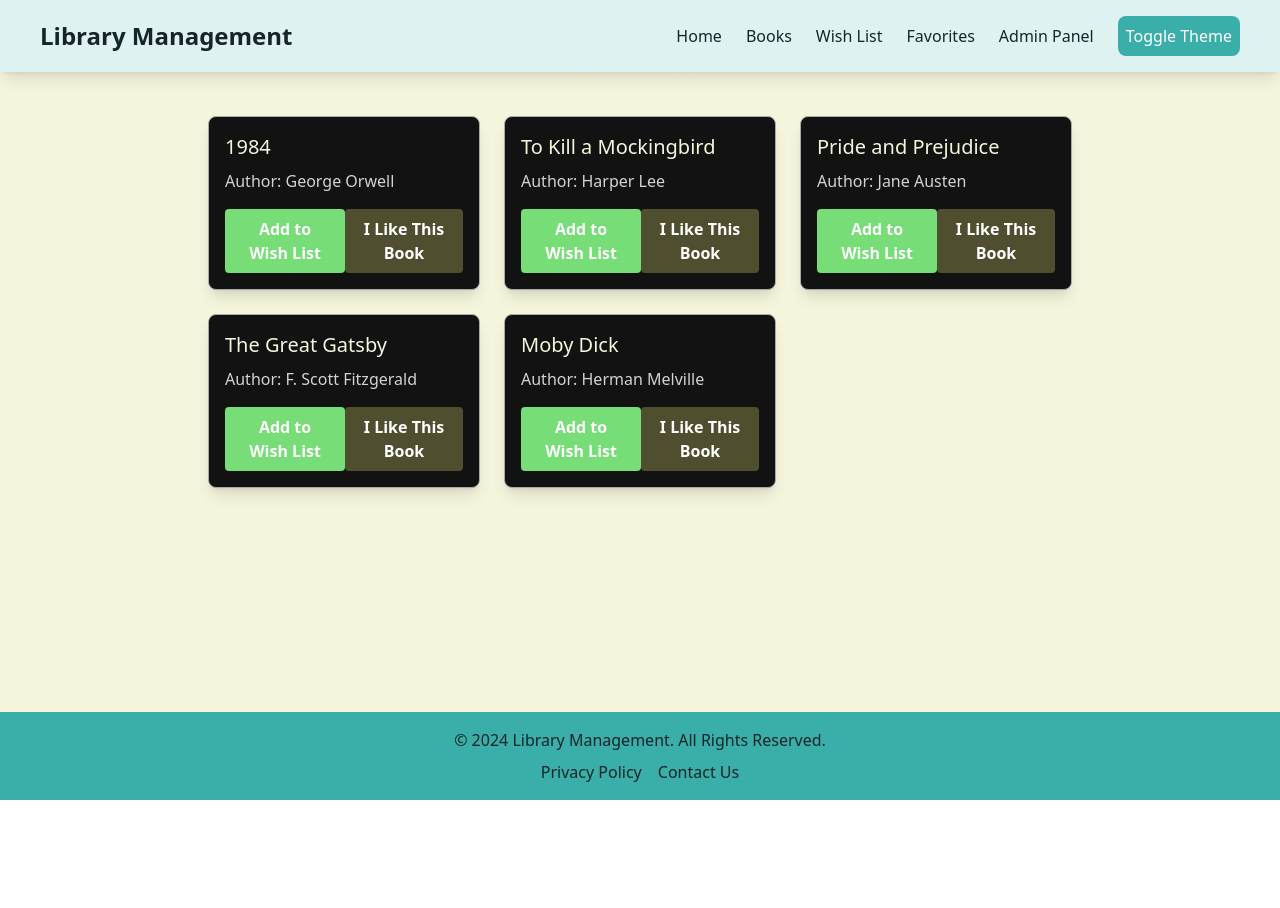
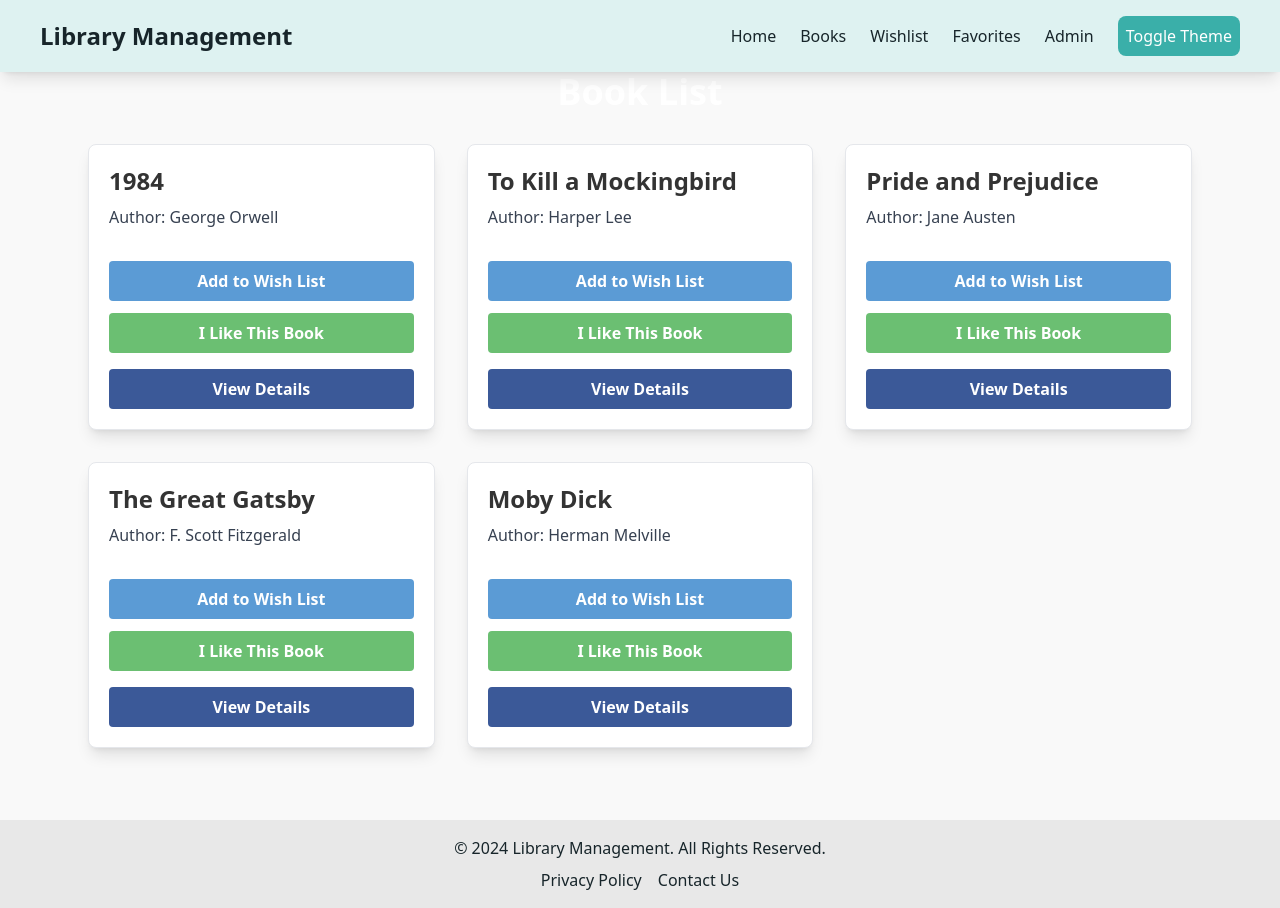
Before and after one commit to bittarwork/Bittarov_React_course_mat, a React (Create React App) app in the folder CoursePorjects-all/: page /books in a window 1280 px wide. Before the commit the page ends 800 px from the top, so only its background shows below. Built offline with nearby package versions, Linux system fonts and the light colour scheme.

Commit message:
some last touches on first final project

```diff
--- a/CoursePorjects-all/src/section12/App.js
+++ b/CoursePorjects-all/src/section12/App.js
@@ -1,5 +1,3 @@
-// src/App.js
-
 import { BrowserRouter as Router, Routes, Route } from 'react-router-dom';
 import Home from './components/Home';
 import BookList from './components/BookList';
@@ -8,12 +6,12 @@ import Favorites from './components/Favorites';
 import AdminPanel from './components/AdminPanel';
 import Layout from './components/Layout';
 import { ThemeProvider } from './context/ThemeContext';
-import { BookProvider } from './context/BookContext'; // استيراد BookProvider
+import { BookProvider } from './context/BookContext';
 import BookDetails from "./components/BookDetails"
 function App() {
     return (
         <ThemeProvider>
-            <BookProvider> {/* تضمين BookProvider هنا */}
+            <BookProvider>
                 <Router>
                     <Layout>
                         <Routes>
--- a/CoursePorjects-all/src/section12/components/AdminPanel.js
+++ b/CoursePorjects-all/src/section12/components/AdminPanel.js
@@ -1,5 +1,3 @@
-// src/components/AdminPanel.js
-
 import React, { useContext, useState } from 'react';
 import { BookContext } from '../context/BookContext';
 
@@ -29,69 +27,83 @@ const AdminPanel = () => {
     };
 
     return (
-        <div className="p-6 bg-gray-100 rounded-lg shadow-md">
-            <h2 className="text-2xl font-semibold mb-4">Admin Panel</h2>
+        <div className="p-6 bg-gray-100 rounded-lg shadow-md max-w-4xl mx-auto mt-16">
+            <h2 className="text-3xl font-semibold mb-6 text-center">Admin Panel</h2>
 
             {/* Add/Edit Book Section */}
-            <div className="mb-6">
-                <h3 className="text-xl font-medium mb-2">{editingBook ? 'Edit Book' : 'Add New Book'}</h3>
+            <div className="bg-white p-4 rounded-lg shadow mb-6">
+                <h3 className="text-2xl font-medium mb-4 text-center">{editingBook ? 'Edit Book' : 'Add New Book'}</h3>
                 <input
                     type="text"
                     placeholder="Book Title"
                     value={newBook.title}
                     onChange={(e) => setNewBook({ ...newBook, title: e.target.value })}
-                    className="border rounded p-2 w-full mb-2"
+                    className="border rounded p-3 w-full mb-2 focus:outline-none focus:ring focus:border-blue-500"
                 />
                 <input
                     type="text"
                     placeholder="Author"
                     value={newBook.author}
                     onChange={(e) => setNewBook({ ...newBook, author: e.target.value })}
-                    className="border rounded p-2 w-full mb-2"
+                    className="border rounded p-3 w-full mb-2 focus:outline-none focus:ring focus:border-blue-500"
                 />
                 <input
                     type="text"
                     placeholder="Image URL"
                     value={newBook.image}
                     onChange={(e) => setNewBook({ ...newBook, image: e.target.value })}
-                    className="border rounded p-2 w-full mb-2"
+                    className="border rounded p-3 w-full mb-2 focus:outline-none focus:ring focus:border-blue-500"
                 />
                 <textarea
                     placeholder="Description"
                     value={newBook.description}
                     onChange={(e) => setNewBook({ ...newBook, description: e.target.value })}
-                    className="border rounded p-2 w-full mb-4"
+                    className="border rounded p-3 w-full mb-4 focus:outline-none focus:ring focus:border-blue-500"
                 />
                 <button
                     onClick={editingBook ? handleUpdateBook : handleAddBook}
-                    className="bg-blue-500 text-white py-2 px-4 rounded hover:bg-blue-600 transition duration-200"
+                    className="bg-blue-500 text-white py-2 px-4 rounded-lg w-full hover:bg-blue-600 transition duration-200"
                 >
                     {editingBook ? 'Update Book' : 'Add Book'}
                 </button>
             </div>
 
             {/* Statistics Section */}
-            <div className="mb-6">
-                <h3 className="text-xl font-medium mb-2">Statistics</h3>
-                <ul className="list-disc list-inside bg-white rounded p-4 shadow">
-                    <li>Total Books: {getTotalBooks()}</li>
-                    <li>Total Wish List: {getTotalWishList()}</li>
-                    <li>Total Favorites: {getTotalFavorites()}</li>
-                    <li>Total Borrowed Books: {getTotalBorrowedBooks()}</li>
-                </ul>
+            <div className="bg-white p-4 rounded-lg shadow mb-6">
+                <h3 className="text-2xl font-medium mb-4 text-center">Statistics</h3>
+                <div className="grid grid-cols-1 md:grid-cols-2 lg:grid-cols-4 gap-4">
+                    <div className="bg-blue-100 p-4 rounded-lg shadow text-center">
+                        <h4 className="text-lg font-semibold">Total Books</h4>
+                        <p className="text-2xl font-bold">{getTotalBooks()}</p>
+                    </div>
+                    <div className="bg-green-100 p-4 rounded-lg shadow text-center">
+                        <h4 className="text-lg font-semibold">Total Wish List</h4>
+                        <p className="text-2xl font-bold">{getTotalWishList()}</p>
+                    </div>
+                    <div className="bg-yellow-100 p-4 rounded-lg shadow text-center">
+                        <h4 className="text-lg font-semibold">Total Favorites</h4>
+                        <p className="text-2xl font-bold">{getTotalFavorites()}</p>
+                    </div>
+                    <div className="bg-red-100 p-4 rounded-lg shadow text-center">
+                        <h4 className="text-lg font-semibold">Total Borrowed Books</h4>
+                        <p className="text-2xl font-bold">{getTotalBorrowedBooks()}</p>
+                    </div>
+                </div>
             </div>
 
             {/* Current Books List */}
-            <div>
-                <h3 className="text-xl font-medium mb-2">Current Books</h3>
+            <div className="bg-white p-4 rounded-lg shadow">
+                <h3 className="text-2xl font-medium mb-4 text-center">Current Books</h3>
                 {state.books.length > 0 ? (
-                    <ul className="bg-white rounded p-4 shadow">
+                    <ul>
                         {state.books.map((book) => (
-                            <li key={book.id} className="flex justify-between items-center py-2 border-b">
-                                <div>
+                            <li key={book.id} className="flex justify-between items-center py-2 border-b last:border-b-0">
+                                <div className="flex items-center">
                                     <img src={book.image} alt={book.title} className="w-16 h-16 rounded mr-4" />
-                                    <span>{book.title} by {book.author}</span>
-                                    <p className="text-sm text-gray-500">{book.description}</p>
+                                    <div>
+                                        <span className="font-semibold">{book.title}</span> by <span className="text-gray-500">{book.author}</span>
+                                        <p className="text-sm text-gray-500">{book.description}</p>
+                                    </div>
                                 </div>
                                 <div className="flex space-x-2">
                                     <button
@@ -111,7 +123,7 @@ const AdminPanel = () => {
                         ))}
                     </ul>
                 ) : (
-                    <p>No books available</p>
+                    <p className="text-center text-gray-500">No books available</p>
                 )}
             </div>
         </div>
--- a/CoursePorjects-all/src/section12/components/BookDetails.js
+++ b/CoursePorjects-all/src/section12/components/BookDetails.js
@@ -1,7 +1,7 @@
 // src/components/BookDetails.js
 
 import React, { useContext } from 'react';
-import { useParams } from 'react-router-dom';
+import { useParams, Link } from 'react-router-dom';
 import { BookContext } from '../context/BookContext';
 
 const BookDetails = () => {
@@ -17,13 +17,20 @@ const BookDetails = () => {
     }
 
     return (
-        <div className="max-w-4xl mx-auto px-4 py-6">
+        <div className="max-w-4xl mx-auto px-4 py-6 mt-16">
             <div className="bg-[#121212] rounded-lg shadow-lg p-6">
                 <h2 className="text-3xl font-semibold text-[#F5F5DC] mb-4">{book.title}</h2>
-                <p className="text-[#D3D3D3] mb-2">Author: <span className="font-light">{book.author}</span></p>
-                <img src={book.image} alt={book.title} className="w-full h-auto mb-4 rounded" /> {/* إذا كان لديك صورة للكتاب */}
-                <p className="text-[#D3D3D3] mb-4">{book.description}</p> {/* وصف الكتاب */}
-                <p className="text-[#D3D3D3] mb-4">Borrowed: {book.isBorrowed ? 'Yes' : 'No'}</p> {/* حالة الإعارة */}
+                <p className="text-[#D3D3D3] mb-2">
+                    Author: <span className="font-light">{book.author}</span>
+                </p>
+                <img src={book.image} alt={book.title} className="w-full h-auto mb-4 rounded" />
+                <p className="text-[#D3D3D3] mb-4">{book.description}</p>
+                <p className="text-[#D3D3D3] mb-4">
+                    Borrowed: <span className={book.isBorrowed ? 'text-red-500' : 'text-green-500'}>{book.isBorrowed ? 'Yes' : 'No'}</span>
+                </p>
+                <Link to="/books" className="inline-block bg-blue-500 text-white py-2 px-4 rounded hover:bg-blue-600 transition duration-200 mt-4">
+                    Back to Books
+                </Link>
             </div>
         </div>
     );
--- a/CoursePorjects-all/src/section12/components/BookList.js
+++ b/CoursePorjects-all/src/section12/components/BookList.js
@@ -1,6 +1,5 @@
 // src/components/BookList.js
 import { Link } from 'react-router-dom';
-
 import React, { useContext } from 'react';
 import { BookContext } from '../context/BookContext';
 
@@ -16,33 +15,49 @@ const BookList = () => {
     };
 
     return (
-        <div className="max-w-4xl mx-auto px-4 py-6">
-            <h2 className="text-3xl font-semibold text-center text-[#F5F5DC] mb-4">Book List</h2>
+        <div className="max-w-6xl mx-auto px-6 py-8">
+            <h2 className="text-4xl font-bold text-center mb-8 text-[#fff] ">Book List</h2>
             {state.books.length > 0 ? (
-                <div className="grid grid-cols-1 sm:grid-cols-2 lg:grid-cols-3 gap-6">
+                <div className="grid grid-cols-1 sm:grid-cols-2 lg:grid-cols-3 gap-8">
                     {state.books.map((book) => (
-                        <Link to={`/books/${book.id}`} key={book.id} className="bg-[#121212] rounded-lg shadow-lg p-4 transition-transform transform hover:scale-105 border border-[#A9A9A9]">
-                            <h3 className="text-xl font-medium text-[#F5F5DC] mb-2">{book.title}</h3>
-                            <p className="text-[#D3D3D3] mb-4">Author: <span className="font-light">{book.author}</span></p>
-                            <div className="flex justify-between">
+                        <div
+                            key={book.id}
+                            className="bg-white dark:bg-[#1F1F1F] rounded-lg shadow-lg transition-transform transform hover:scale-105 border border-gray-200 dark:border-gray-700 p-5 flex flex-col justify-between"
+                        >
+                            <div>
+                                <h3 className="text-2xl font-semibold text-[#333] dark:text-[#F5F5DC] mb-2">{book.title}</h3>
+                                <p className="text-md text-gray-700 dark:text-[#D3D3D3] mb-4">Author: <span className="font-light">{book.author}</span></p>
+                            </div>
+                            <div className="flex flex-col space-y-3 mt-4">
                                 <button
-                                    onClick={(e) => { e.stopPropagation(); addToWishList(book); }} // لمنع تفعيل الرابط عند الضغط على الزر
-                                    className="bg-[#77DD77] text-white font-semibold py-2 px-4 rounded hover:bg-[#4F4F2F] transition"
+                                    onClick={(e) => {
+                                        e.stopPropagation();
+                                        addToWishList(book);
+                                    }}
+                                    className="bg-[#5B9BD5] text-white font-semibold py-2 rounded hover:bg-[#4A92B4] transition"
                                 >
                                     Add to Wish List
                                 </button>
                                 <button
-                                    onClick={(e) => { e.stopPropagation(); addToFavorites(book); }} // لمنع تفعيل الرابط عند الضغط على الزر
-                                    className="bg-[#4F4F2F] text-white font-semibold py-2 px-4 rounded hover:bg-[#77DD77] transition"
+                                    onClick={(e) => {
+                                        e.stopPropagation();
+                                        addToFavorites(book);
+                                    }}
+                                    className="bg-[#6BBF72] text-white font-semibold py-2 rounded hover:bg-[#58A563] transition"
                                 >
                                     I Like This Book
                                 </button>
                             </div>
-                        </Link>
+                            <Link to={`/books/${book.id}`}>
+                                <button className="bg-[#3B5998] text-white font-semibold py-2 rounded hover:bg-[#2E4A73] transition w-full mt-4">
+                                    View Details
+                                </button>
+                            </Link>
+                        </div>
                     ))}
                 </div>
             ) : (
-                <p className="text-center text-[#D3D3D3] text-lg">No books available</p>
+                <p className="text-center text-[#555] dark:text-[#D3D3D3] text-lg">No books available</p>
             )}
         </div>
     );
--- a/CoursePorjects-all/src/section12/components/Footer.js
+++ b/CoursePorjects-all/src/section12/components/Footer.js
@@ -1,8 +1,6 @@
-import React from 'react';
-
 const Footer = ({ theme }) => {
     return (
-        <footer className={`text-center py-4 mt-auto ${theme === 'light' ? 'bg-[#3AAFA9] text-[#17252A]' : 'bg-[#2B7A78] text-[#FEFFFF]'}`}>
+        <footer className={`text-center py-4 mt-auto ${theme === 'light' ? 'bg-[#E8E8E8] text-[#17252A]' : 'bg-[#17252A] text-[#FEFFFF]'}`}>
             <p>© 2024 Library Management. All Rights Reserved.</p>
             <div className="flex justify-center space-x-4 mt-2">
                 <a href="/privacy-policy" className={`hover:underline ${theme === 'light' ? 'text-[#17252A]' : 'text-[#FEFFFF]'}`}>Privacy Policy</a>
--- a/CoursePorjects-all/src/section12/components/Header.js
+++ b/CoursePorjects-all/src/section12/components/Header.js
@@ -8,21 +8,15 @@ const Header = ({ toggleTheme, theme }) => {
                     Library Management
                 </div>
                 <div className="space-x-6">
-                    <Link to="/" className={`transition-colors duration-300 ${theme === 'light' ? 'text-[#17252A] hover:text-[#3AAFA9]' : 'text-[#FEFFFF] hover:text-[#3AAFA9]'}`}>
-                        Home
-                    </Link>
-                    <Link to="/books" className={`transition-colors duration-300 ${theme === 'light' ? 'text-[#17252A] hover:text-[#3AAFA9]' : 'text-[#FEFFFF] hover:text-[#3AAFA9]'}`}>
-                        Books
-                    </Link>
-                    <Link to="/wishlist" className={`transition-colors duration-300 ${theme === 'light' ? 'text-[#17252A] hover:text-[#3AAFA9]' : 'text-[#FEFFFF] hover:text-[#3AAFA9]'}`}>
-                        Wish List
-                    </Link>
-                    <Link to="/favorites" className={`transition-colors duration-300 ${theme === 'light' ? 'text-[#17252A] hover:text-[#3AAFA9]' : 'text-[#FEFFFF] hover:text-[#3AAFA9]'}`}>
-                        Favorites
-                    </Link>
-                    <Link to="/admin" className={`transition-colors duration-300 ${theme === 'light' ? 'text-[#17252A] hover:text-[#3AAFA9]' : 'text-[#FEFFFF] hover:text-[#3AAFA9]'}`}>
-                        Admin Panel
-                    </Link>
+                    {['/', '/books', '/wishlist', '/favorites', '/admin'].map((path, index) => (
+                        <Link
+                            key={index}
+                            to={path}
+                            className={`transition-colors duration-300 ${theme === 'light' ? 'text-[#17252A] hover:text-[#3AAFA9]' : 'text-[#FEFFFF] hover:text-[#3AAFA9]'}`}
+                        >
+                            {path === '/' ? 'Home' : path.substring(1).charAt(0).toUpperCase() + path.slice(2)}
+                        </Link>
+                    ))}
                     <button onClick={toggleTheme} className="ml-6 p-2 bg-[#3AAFA9] text-white rounded-lg transition duration-300 hover:bg-[#2B7A78]">
                         Toggle Theme
                     </button>
--- a/CoursePorjects-all/src/section12/components/Layout.js
+++ b/CoursePorjects-all/src/section12/components/Layout.js
@@ -1,4 +1,3 @@
-
 import Header from './Header';
 import Footer from './Footer';
 import { useTheme } from '../context/ThemeContext';
@@ -7,9 +6,9 @@ const Layout = ({ children }) => {
     const { theme, toggleTheme } = useTheme();
 
     return (
-        <div className={`flex flex-col min-h-screen ${theme === 'light' ? 'bg-[#F5F5DC]' : 'bg-[#121212]'}`}>
+        <div className={`flex flex-col min-h-screen ${theme === 'light' ? 'bg-[#F9F9F9]' : 'bg-[#121212]'}`}>
             <Header toggleTheme={toggleTheme} theme={theme} />
-            <main className={`flex-grow container mx-auto py-10 px-10 ${theme === 'light' ? 'text-gray-900' : 'text-[#F5F5DC]'}`}>
+            <main className={`flex-grow container mx-auto py-10 px-10 ${theme === 'light' ? 'text-gray-900' : 'text-[#E0E0E0]'}`}>
                 {children}
             </main>
             <Footer theme={theme} />
--- a/CoursePorjects-all/src/section12/components/WishList.js
+++ b/CoursePorjects-all/src/section12/components/WishList.js
@@ -1,5 +1,4 @@
 // src/components/WishList.js
-
 import React, { useContext } from 'react';
 import { BookContext } from '../context/BookContext';
 
@@ -12,17 +11,20 @@ const WishList = () => {
     };
 
     return (
-        <div className="max-w-4xl mx-auto px-4 py-6">
-            <h2 className="text-3xl font-semibold text-center text-[#F5F5DC] mb-6">Wish List</h2>
+        <div className="max-w-6xl mx-auto px-6 py-8">
+            <h2 className="text-4xl font-bold text-center mb-8 text-[#222] dark:text-[#F5F5DC]">Wish List</h2>
             {state.wishList.length > 0 ? (
-                <div className="grid grid-cols-1 sm:grid-cols-2 lg:grid-cols-3 gap-6">
+                <div className="grid grid-cols-1 sm:grid-cols-2 lg:grid-cols-3 gap-8">
                     {state.wishList.map((book) => (
-                        <div key={book.id} className="bg-[#121212] rounded-lg shadow-lg p-4 transition-transform transform hover:scale-105 border border-[#A9A9A9]">
-                            <h3 className="text-xl font-semibold text-[#F5F5DC] mb-2">{book.title}</h3>
-                            <div className="flex justify-between items-center">
+                        <div
+                            key={book.id}
+                            className="bg-white dark:bg-[#1F1F1F] rounded-lg shadow-lg transition-transform transform hover:scale-105 border border-gray-200 dark:border-gray-700 p-5 flex flex-col justify-between"
+                        >
+                            <h3 className="text-2xl font-semibold text-[#333] dark:text-[#F5F5DC] mb-4">{book.title}</h3>
+                            <div className="flex justify-between items-center mt-auto">
                                 <button
                                     onClick={() => borrowBookFromWishList(book)}
-                                    className="bg-[#77DD77] text-white font-semibold py-2 px-4 rounded hover:bg-[#4F4F2F] transition"
+                                    className="bg-[#6BBF72] text-white font-semibold py-2 rounded hover:bg-[#58A563] transition w-full"
                                 >
                                     Borrow
                                 </button>
@@ -31,7 +33,7 @@ const WishList = () => {
                     ))}
                 </div>
             ) : (
-                <p className="text-center text-[#D3D3D3] text-lg">No books in your wish list</p>
+                <p className="text-center text-[#555] dark:text-[#D3D3D3] text-lg">No books in your wish list</p>
             )}
         </div>
     );
--- a/CoursePorjects-all/src/section12/context/BookContext.js
+++ b/CoursePorjects-all/src/section12/context/BookContext.js
@@ -8,11 +8,11 @@ const BookContext = createContext();
 // Initial state with more details for books
 const initialState = {
     books: [
-        { id: 1, title: '1984', author: 'George Orwell', image: 'https://example.com/images/1984.jpg', description: 'A dystopian novel about totalitarianism and surveillance.', isBorrowed: false },
-        { id: 2, title: 'To Kill a Mockingbird', author: 'Harper Lee', image: 'https://example.com/images/to-kill-a-mockingbird.jpg', description: 'A novel set in the American South, dealing with issues of race and injustice.', isBorrowed: false },
-        { id: 3, title: 'Pride and Prejudice', author: 'Jane Austen', image: 'https://example.com/images/pride-and-prejudice.jpg', description: 'A romantic novel that critiques the British landed gentry at the end of the 18th century.', isBorrowed: false },
-        { id: 4, title: 'The Great Gatsby', author: 'F. Scott Fitzgerald', image: 'https://example.com/images/the-great-gatsby.jpg', description: 'A novel about the American dream and the decadence of the Jazz Age.', isBorrowed: false },
-        { id: 5, title: 'Moby Dick', author: 'Herman Melville', image: 'https://example.com/images/moby-dick.jpg', description: 'A novel about the obsessive quest of Captain Ahab to seek revenge on Moby Dick.', isBorrowed: false },
+        { id: 1, title: '1984', author: 'George Orwell', image: 'https://cdn.kobo.com/book-images/c9472126-7f96-402d-ba57-5ba4c0f4b238/353/569/90/False/nineteen-eighty-four-1984-george.jpg', description: 'A dystopian novel about totalitarianism and surveillance.', isBorrowed: false },
+        { id: 2, title: 'To Kill a Mockingbird', author: 'Harper Lee', image: 'https://m.media-amazon.com/images/I/81gepf1eMqL._AC_UF894,1000_QL80_.jpg', description: 'A novel set in the American South, dealing with issues of race and injustice.', isBorrowed: false },
+        { id: 3, title: 'Pride and Prejudice', author: 'Jane Austen', image: 'https://encrypted-tbn0.gstatic.com/images?q=tbn:ANd9GcT3eVM4A1fVV7VUHB22MbmPgGOTJg0Z4i40rQ&s', description: 'A romantic novel that critiques the British landed gentry at the end of the 18th century.', isBorrowed: false },
+        { id: 4, title: 'The Great Gatsby', author: 'F. Scott Fitzgerald', image: 'https://m.media-amazon.com/images/I/81QuEGw8VPL._AC_UF894,1000_QL80_.jpg', description: 'A novel about the American dream and the decadence of the Jazz Age.', isBorrowed: false },
+        { id: 5, title: 'Moby Dick', author: 'Herman Melville', image: 'https://m.media-amazon.com/images/I/61iwE2SfFnL._AC_UF894,1000_QL80_.jpg', description: 'A novel about the obsessive quest of Captain Ahab to seek revenge on Moby Dick.', isBorrowed: false },
     ],
     wishList: [],
     favorites: [],
```
Also changed, not shown: CoursePorjects-all/src/section12/components/Favorites.js (+9 -7 lines), CoursePorjects-all/src/section12/components/Home.js (+7 -7 lines).
